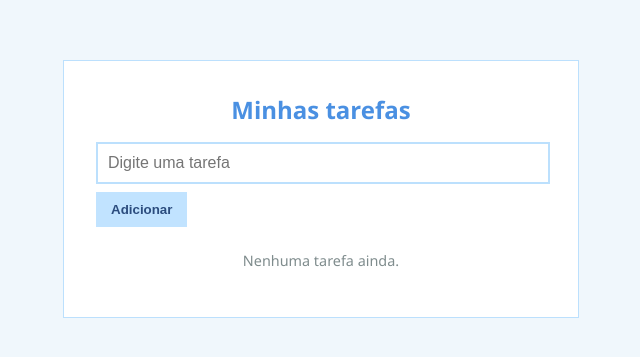
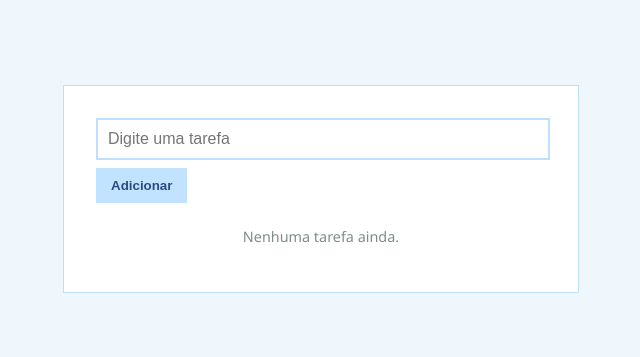
Before and after one commit to nicollyeduarda2324-art/aula3, a plain HTML site: page index.html in a window 1280 px wide. Shown: the part 243-600 px from the top of the page, without its empty margins (319-959 px from the left). Drawn offline with Linux system fonts and the light colour scheme.

Commit message:
Salvando arquivos da aula 3

```diff
--- a/index.html
+++ b/index.html
@@ -10,7 +10,6 @@
 </head>
 <body>
     <main class="app">
-        <h1>Minhas tarefas</h1>
 
         <div class="entrada">
             <input id="tarefa" type="text" placeholder="Digite uma tarefa" autocomplete="off">
```
